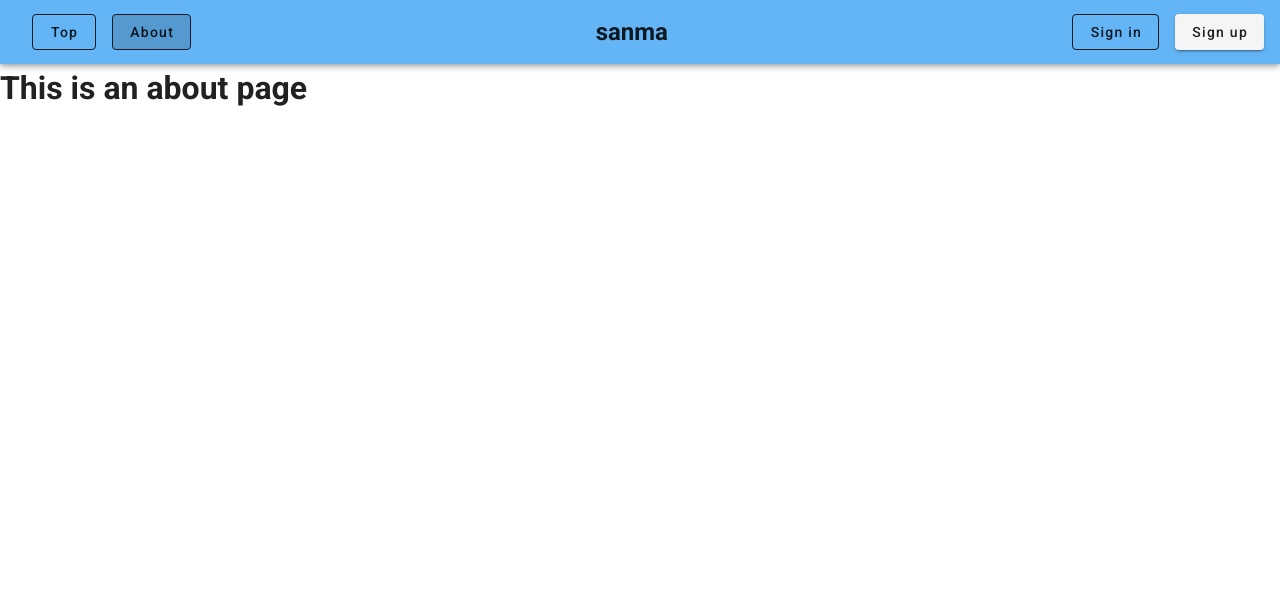
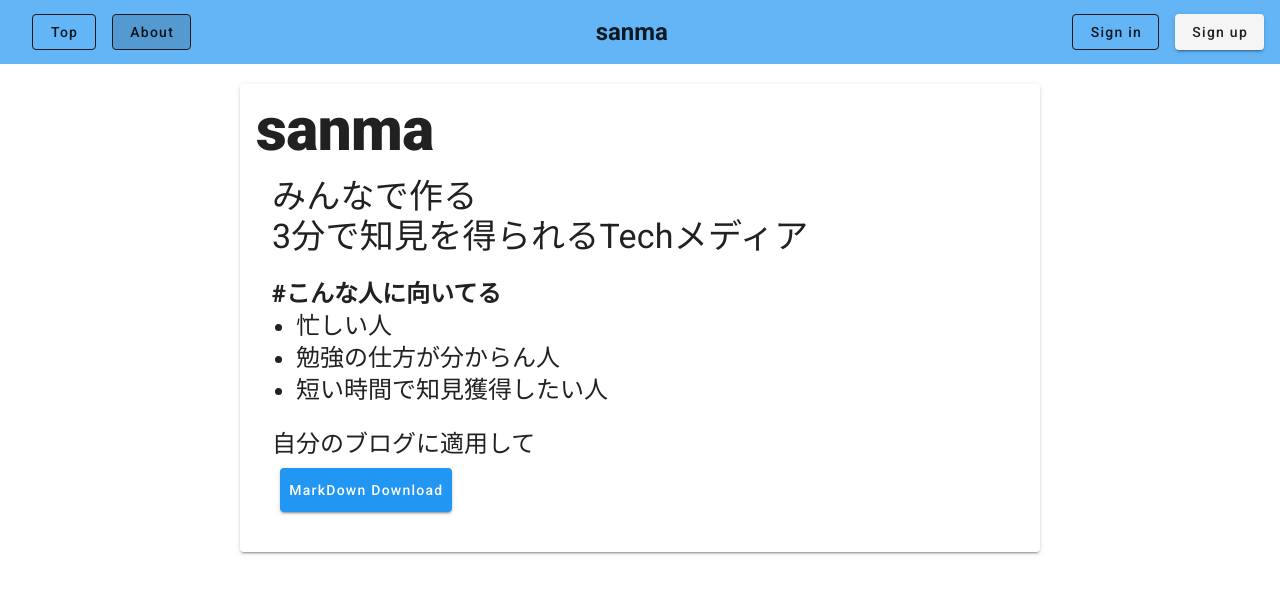
Before and after one commit to jigintern/sanma, a Vue app in the folder front/: page /about in a window 1280 px wide. Shown: the top 594 px of the page. Built offline with nearby package versions, Linux system fonts and the light colour scheme.

Commit message:
いい感じに説明書いた

```diff
--- a/front/src/views/About.vue
+++ b/front/src/views/About.vue
@@ -1,5 +1,40 @@
 <template>
-  <div class="about">
-    <h1>This is an about page</h1>
-  </div>
+  <v-app>
+    <v-card width="800px" class="mx-auto mt-5">
+      <v-card-title>
+        <h1 class="display-3 font-weight-black">sanma</h1>
+        <v-card-text>
+          <div class="display-1">
+            みんなで作る
+            <br />3分で知見を得られるTechメディア
+          </div>
+          <br />
+          <div class="headline font-weight-black">#こんな人に向いてる</div>
+          <ul class="headline">
+            <li>忙しい人</li>
+            <li>勉強の仕方が分からん人</li>
+            <li>短い時間で知見獲得したい人</li>
+          </ul>
+          <br />
+          <div class="headline">自分のブログに適用して</div>
+
+          <v-card-actions>
+            <v-btn class="info text-none" large @click="download">MarkDown Download</v-btn>
+          </v-card-actions>
+        </v-card-text>
+      </v-card-title>
+    </v-card>
+  </v-app>
 </template>
+
+<script>
+export default {
+  name: "About",
+  methods: {
+    download: function() {
+      console.log("download");
+      alert("ダウンロードできませんｗ");
+    }
+  }
+};
+</script>
```
